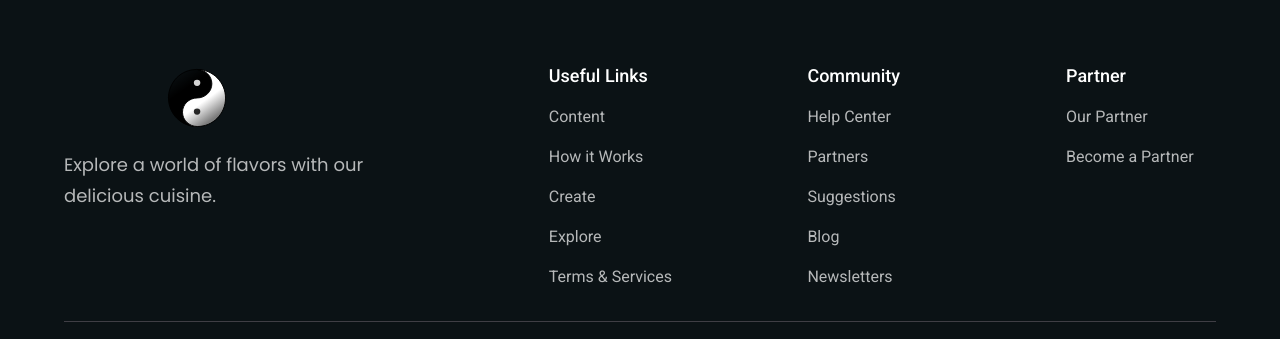
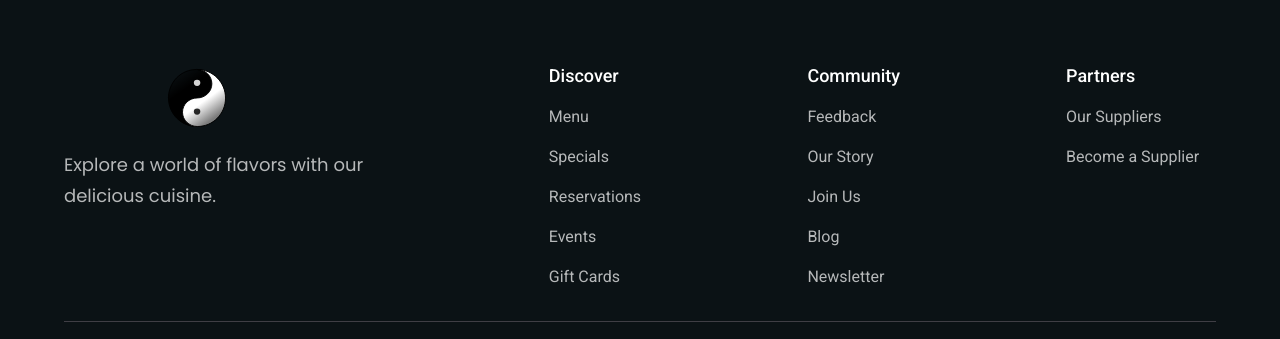
Before and after one commit to CovetingAphid3/Restaurant, a React (Vite) app in the folder frontend/: page / in a window 1280 px wide. Shown: the part 448-787 px from the top of the page. Built offline with nearby package versions, Linux system fonts and the light colour scheme.

Commit message:
update footer links

```diff
--- a/frontend/src/constants/index.js
+++ b/frontend/src/constants/index.js
@@ -44,27 +44,27 @@ export const socialMedia = [
 ];
 export const footerLinks = [
   {
-    title: "Useful Links",
+    title: "Discover",
     links: [
       {
-        name: "Content",
-        link: "https://www.hoobank.com/content/",
+        name: "Menu",
+        link: "https://www.deliciousbites.com/menu/",
       },
       {
-        name: "How it Works",
-        link: "https://www.hoobank.com/how-it-works/",
+        name: "Specials",
+        link: "https://www.deliciousbites.com/specials/",
       },
       {
-        name: "Create",
-        link: "https://www.hoobank.com/create/",
+        name: "Reservations",
+        link: "https://www.deliciousbites.com/reservations/",
       },
       {
-        name: "Explore",
-        link: "https://www.hoobank.com/explore/",
+        name: "Events",
+        link: "https://www.deliciousbites.com/events/",
       },
       {
-        name: "Terms & Services",
-        link: "https://www.hoobank.com/terms-and-services/",
+        name: "Gift Cards",
+        link: "https://www.deliciousbites.com/gift-cards/",
       },
     ],
   },
@@ -72,37 +72,37 @@ export const footerLinks = [
     title: "Community",
     links: [
       {
-        name: "Help Center",
-        link: "https://www.hoobank.com/help-center/",
+        name: "Feedback",
+        link: "https://www.deliciousbites.com/feedback/",
       },
       {
-        name: "Partners",
-        link: "https://www.hoobank.com/partners/",
+        name: "Our Story",
+        link: "https://www.deliciousbites.com/our-story/",
       },
       {
-        name: "Suggestions",
-        link: "https://www.hoobank.com/suggestions/",
+        name: "Join Us",
+        link: "https://www.deliciousbites.com/join-us/",
       },
       {
         name: "Blog",
-        link: "https://www.hoobank.com/blog/",
+        link: "https://www.deliciousbites.com/blog/",
       },
       {
-        name: "Newsletters",
-        link: "https://www.hoobank.com/newsletters/",
+        name: "Newsletter",
+        link: "https://www.deliciousbites.com/newsletter/",
       },
     ],
   },
   {
-    title: "Partner",
+    title: "Partners",
     links: [
       {
-        name: "Our Partner",
-        link: "https://www.hoobank.com/our-partner/",
+        name: "Our Suppliers",
+        link: "https://www.deliciousbites.com/our-suppliers/",
       },
       {
-        name: "Become a Partner",
-        link: "https://www.hoobank.com/become-a-partner/",
+        name: "Become a Supplier",
+        link: "https://www.deliciousbites.com/become-a-supplier/",
       },
     ],
   },
```
